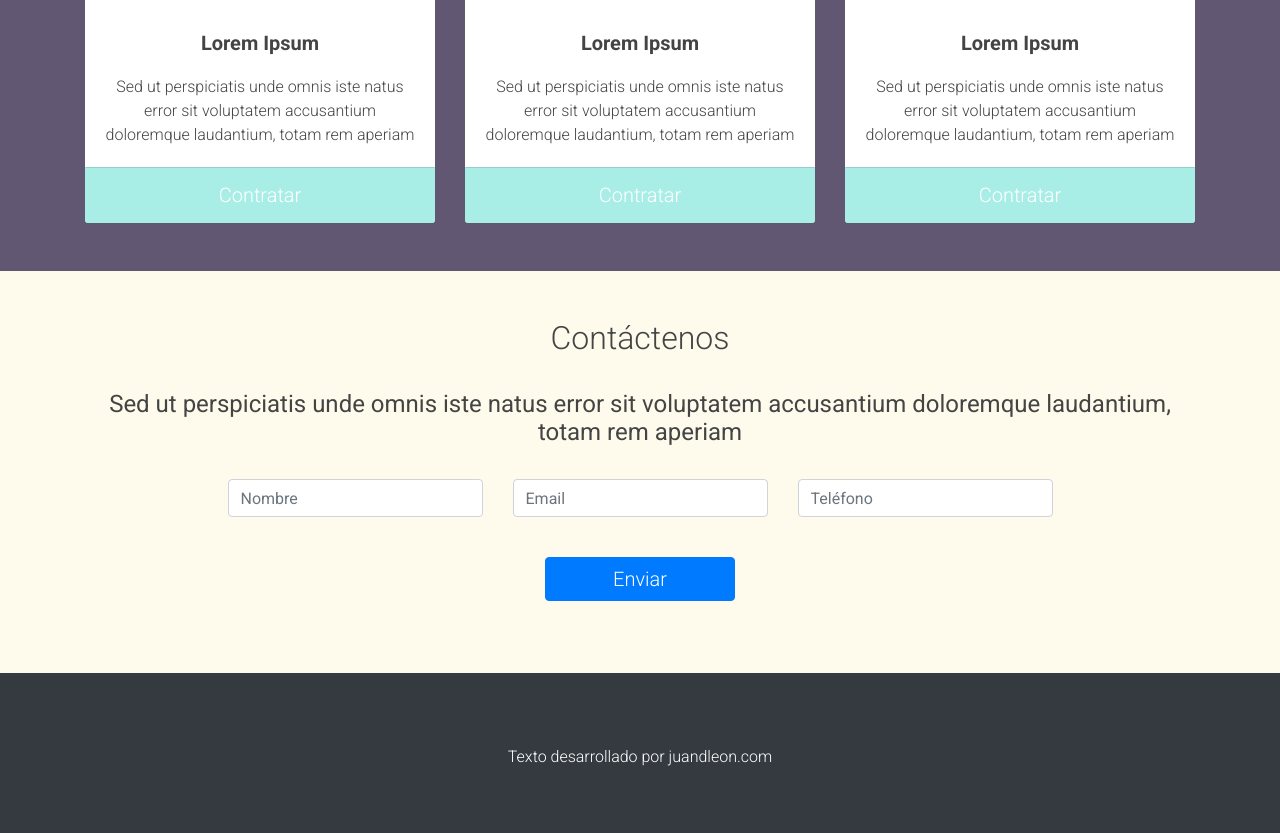
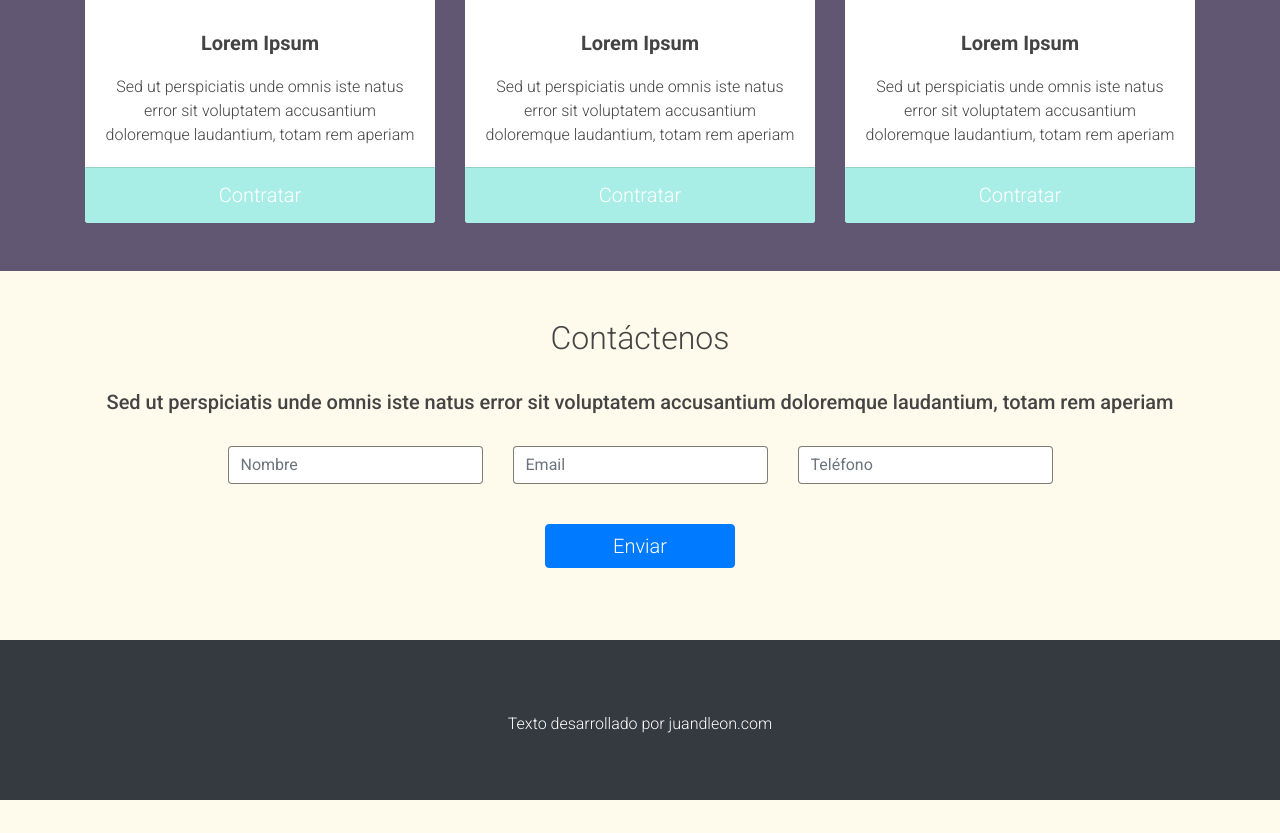
Before and after one commit to ontimedevelopers/psd-bootstrap4, a plain HTML site: page index.html in a window 1280 px wide. Shown: the part 1871-2704 px from the top of the page. After the commit the page ends 2671 px from the top, so only its background shows below. Drawn offline with nearby package versions, Linux system fonts and the light colour scheme.

Commit message:
ajuste estilos en la base bootstrap4

```diff
--- a/css/style.css
+++ b/css/style.css
@@ -9,6 +9,9 @@ body{
 
 .bg-azul-claro{
 	background-color: #a9eee6;
+}
+a.bg-azul-claro:hover{
+	background-color: #477b75;
 }
 
 .bg-rosa{
@@ -75,3 +78,7 @@ background-size: cover;
 .iconos{
 	font-size: 2.25rem;
 }
+
+.form-control{
+	border: 1px solid rgba(0,0,0,0.5);
+}
--- a/index.html
+++ b/index.html
@@ -155,7 +155,7 @@
       <div class="container py-5">
         <div class="text-center ">
           <h2>Contáctenos</h2>
-          <h4 class="py-4">Sed ut perspiciatis unde omnis iste natus error sit voluptatem accusantium doloremque laudantium, totam rem aperiam</h4>
+          <h5 class="py-4">Sed ut perspiciatis unde omnis iste natus error sit voluptatem accusantium doloremque laudantium, totam rem aperiam</h5>
         </div>
         <form action="" class="row justify-content-center">
           <div class="form-group col-md-3">
```
